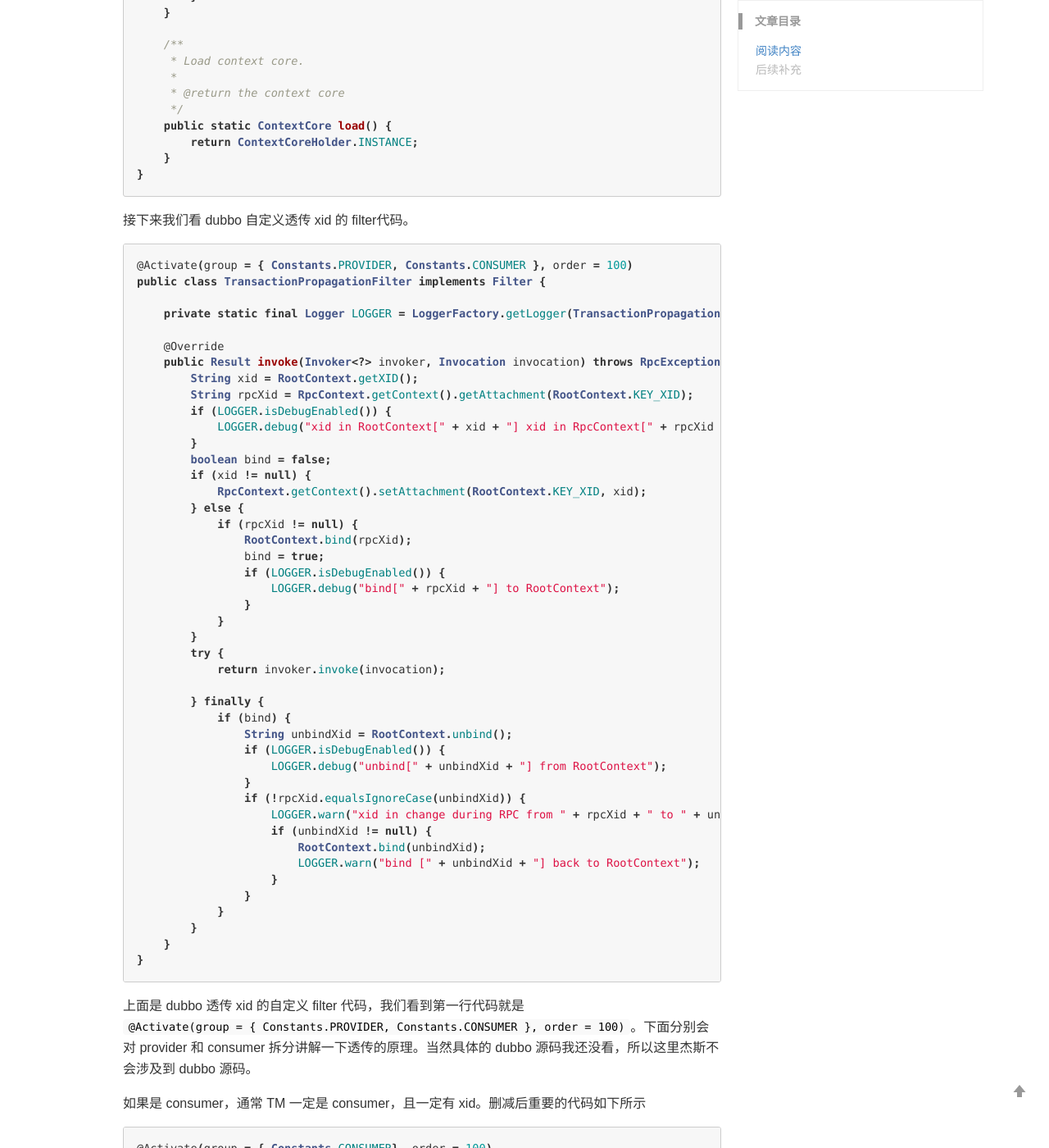
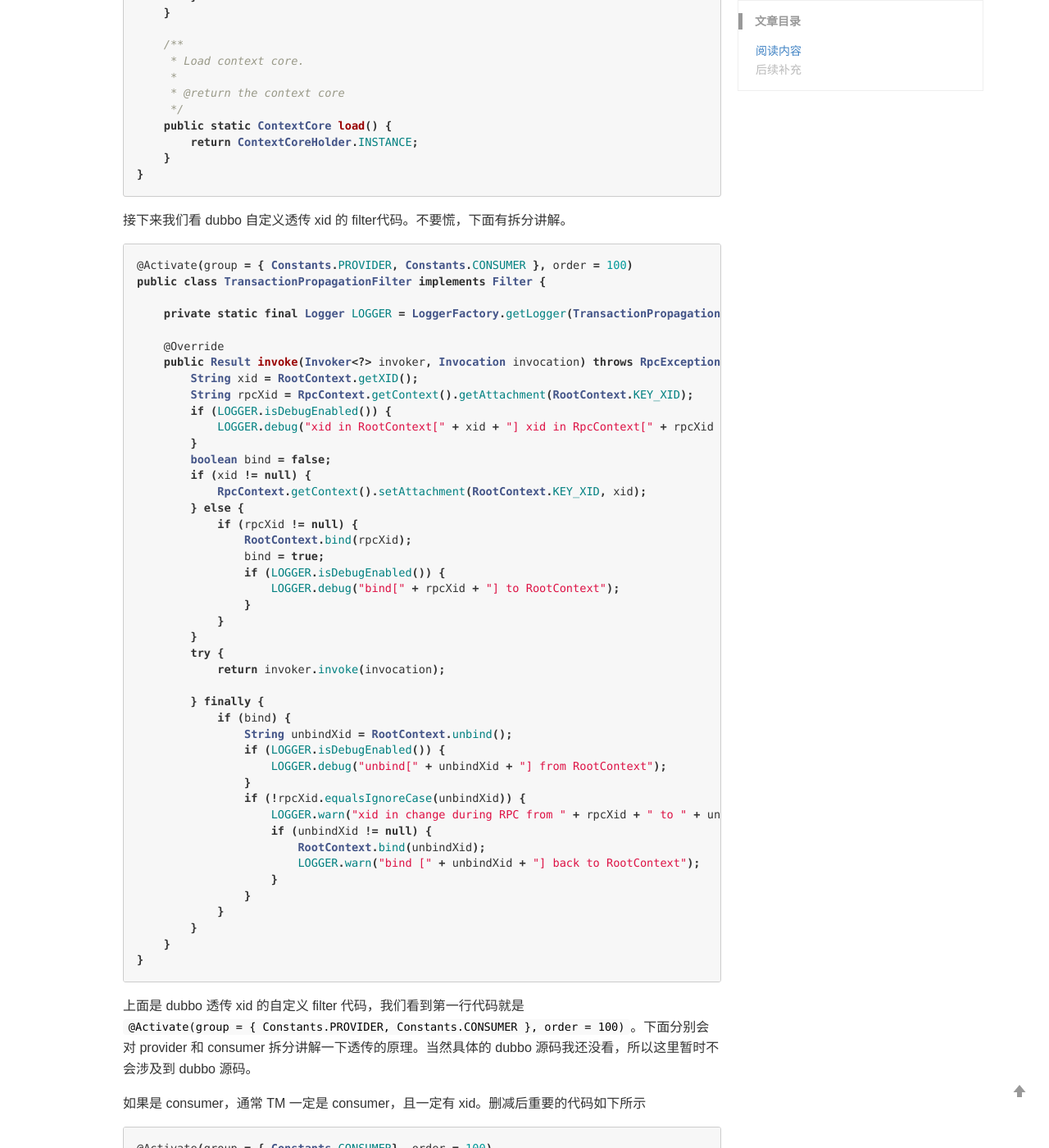
Before and after one commit to xyzhimo/xyzhimo.github.io, a Jekyll site: the page built from _posts/2019-02-14-【精读系列】fescar 源码 xid 传递.md, in a window 1280 px wide and 1400 px high, scrolled down 1508 px. Shown: the whole window at 82% size. Built offline with Jekyll 4.4.1, drawn with Linux system fonts in a browser that asks for light colours; comment, search, counter and statistics services are not loaded.

Commit message:
fescar 精读 xid

````diff
--- a/_posts/2019-02-14-【精读系列】fescar 源码 xid 传递.md
+++ b/_posts/2019-02-14-【精读系列】fescar 源码 xid 传递.md
@@ -84,7 +84,7 @@
 }
 ```
 
-接下来我们看 dubbo 自定义透传 xid 的 filter代码。
+接下来我们看 dubbo 自定义透传 xid 的 filter代码。不要慌，下面有拆分讲解。
 
 ```java
 @Activate(group = { Constants.PROVIDER, Constants.CONSUMER }, order = 100)
@@ -133,7 +133,7 @@
 }
 ```
 
-上面是 dubbo 透传 xid 的自定义 filter 代码，我们看到第一行代码就是 `@Activate(group = { Constants.PROVIDER, Constants.CONSUMER }, order = 100)`。下面分别会对 provider 和 consumer 拆分讲解一下透传的原理。当然具体的 dubbo 源码我还没看，所以这里杰斯不会涉及到 dubbo 源码。
+上面是 dubbo 透传 xid 的自定义 filter 代码，我们看到第一行代码就是 `@Activate(group = { Constants.PROVIDER, Constants.CONSUMER }, order = 100)`。下面分别会对 provider 和 consumer 拆分讲解一下透传的原理。当然具体的 dubbo 源码我还没看，所以这里暂时不会涉及到 dubbo 源码。
 
 如果是 consumer，通常 TM 一定是 consumer，且一定有 xid。删减后重要的代码如下所示
 ```java
````
Also changed, not shown: 8 other files.
